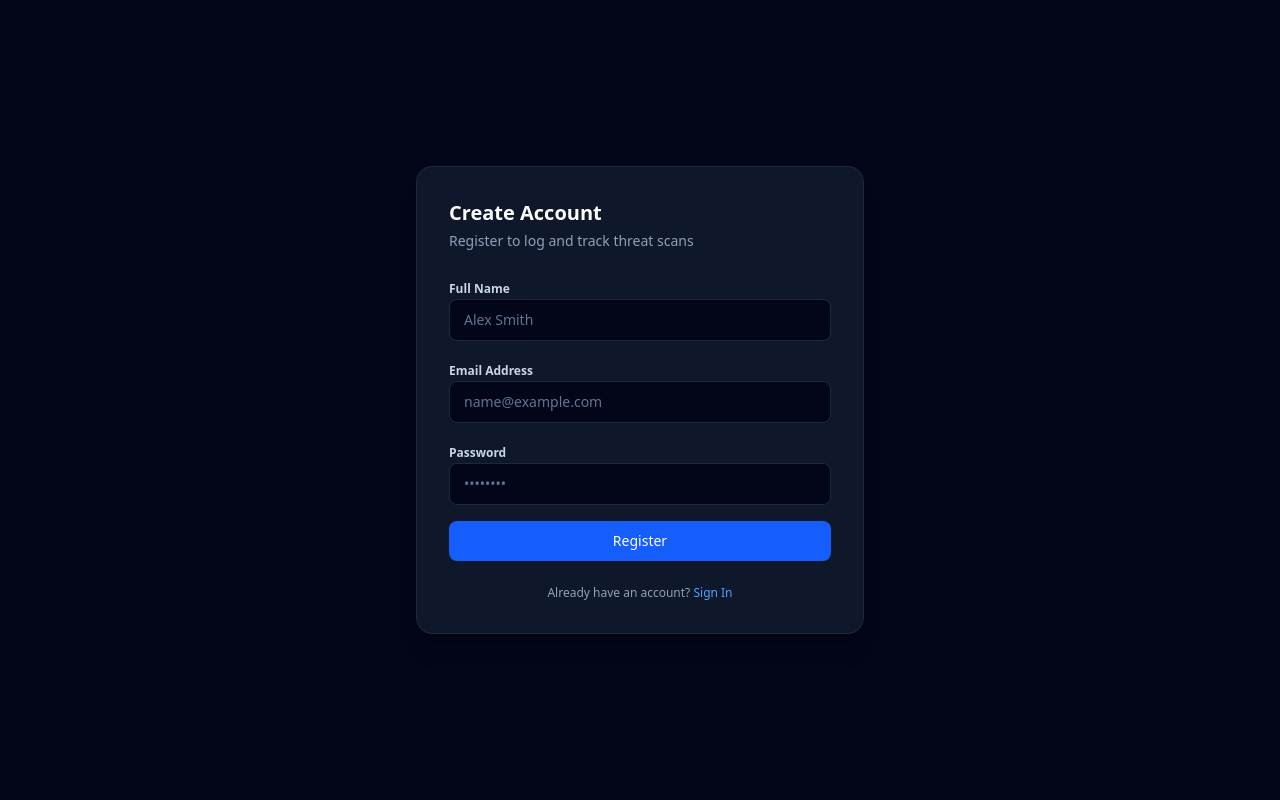
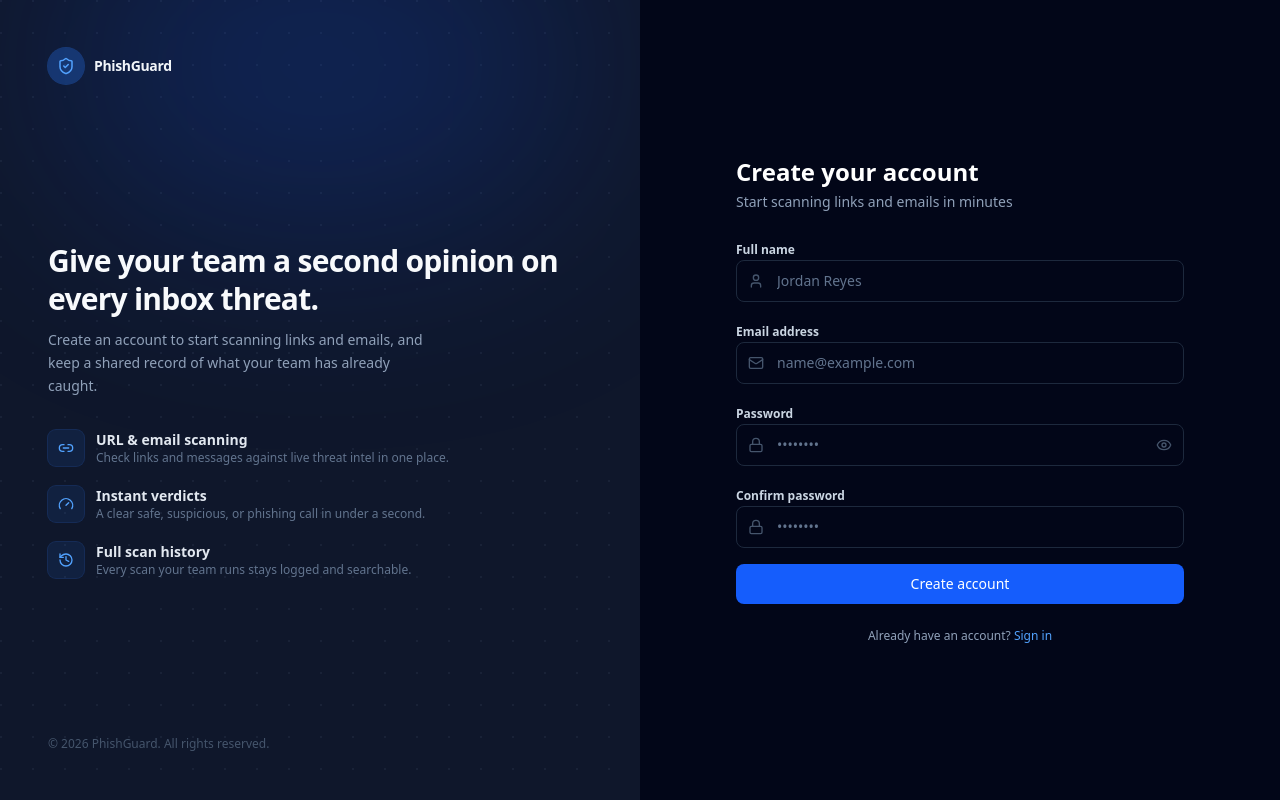
Before and after one commit to Ayusht20/phishing_detection, a Next.js app in the folder frontend/: page /register in a window 1280 px wide. Built offline with nearby package versions, Linux system fonts and the light colour scheme; no server answers.

Commit message:
Updated the UI of register page

```diff
--- a/frontend/src/app/register/page.js
+++ b/frontend/src/app/register/page.js
@@ -3,100 +3,323 @@
 import { useState } from 'react';
 import { useRouter } from 'next/navigation';
 import Link from 'next/link';
+import {
+  ShieldCheck,
+  Mail,
+  Lock,
+  User,
+  Eye,
+  EyeOff,
+  Loader2,
+  AlertTriangle,
+  Link2,
+  Gauge,
+  History,
+} from 'lucide-react';
 import api from '../../services/api';
 import { ENDPOINTS } from '../../constants/apiEndpoints';
+
+const VALUE_PROPS = [
+  {
+    title: 'URL & email scanning',
+    description: 'Check links and messages against live threat intel in one place.',
+    Icon: Link2,
+  },
+  {
+    title: 'Instant verdicts',
+    description: 'A clear safe, suspicious, or phishing call in under a second.',
+    Icon: Gauge,
+  },
+  {
+    title: 'Full scan history',
+    description: 'Every scan your team runs stays logged and searchable.',
+    Icon: History,
+  },
+];
+
+function RadarMark({ className = 'h-9 w-9' }) {
+  return (
+    <div className={`relative flex items-center justify-center ${className}`}>
+      <span className="absolute inline-flex h-full w-full animate-ping rounded-full bg-blue-500/20" />
+      <div className="relative flex h-full w-full items-center justify-center rounded-full bg-blue-500/10 ring-1 ring-blue-500/30">
+        <ShieldCheck className="h-1/2 w-1/2 text-blue-400" />
+      </div>
+    </div>
+  );
+}
+
+function BrandPanel() {
+  return (
+    <div className="relative hidden overflow-hidden bg-slate-900 lg:flex lg:w-1/2 lg:flex-col lg:justify-between">
+      <div
+        className="pointer-events-none absolute inset-0 opacity-[0.12]"
+        style={{
+          backgroundImage:
+            'radial-gradient(circle at 1px 1px, rgb(100 116 139) 1px, transparent 0)',
+          backgroundSize: '32px 32px',
+        }}
+      />
+      <div className="pointer-events-none absolute -top-24 left-1/2 h-80 w-[32rem] -translate-x-1/2 rounded-full bg-blue-600/20 blur-[110px]" />
+
+      <div className="relative px-12 pt-12">
+        <div className="flex items-center gap-2.5">
+          <RadarMark className="h-9 w-9" />
+          <span className="text-sm font-bold tracking-tight text-slate-100">
+            PhishGuard
+          </span>
+        </div>
+      </div>
+
+      <div className="relative px-12">
+        <h1 className="text-3xl font-bold leading-tight tracking-tight text-slate-50">
+          Give your team a second opinion on every inbox threat.
+        </h1>
+        <p className="mt-3 max-w-sm text-sm leading-relaxed text-slate-400">
+          Create an account to start scanning links and emails, and keep a
+          shared record of what your team has already caught.
+        </p>
+
+        <ul className="mt-8 space-y-5">
+          {VALUE_PROPS.map(({ title, description, Icon }) => (
+            <li key={title} className="flex gap-3">
+              <div className="flex h-9 w-9 flex-shrink-0 items-center justify-center rounded-lg bg-blue-500/10 ring-1 ring-blue-500/20">
+                <Icon className="h-4 w-4 text-blue-400" />
+              </div>
+              <div>
+                <p className="text-sm font-semibold text-slate-200">{title}</p>
+                <p className="text-xs text-slate-500">{description}</p>
+              </div>
+            </li>
+          ))}
+        </ul>
+      </div>
+
+      <div className="relative px-12 pb-12">
+        <p className="text-xs text-slate-600">
+          © {new Date().getFullYear()} PhishGuard. All rights reserved.
+        </p>
+      </div>
+    </div>
+  );
+}
+
+function passwordStrength(password) {
+  if (!password) return { label: '', width: '0%', color: 'bg-slate-800' };
+  let score = 0;
+  if (password.length >= 8) score += 1;
+  if (/[A-Z]/.test(password)) score += 1;
+  if (/[0-9]/.test(password)) score += 1;
+  if (/[^A-Za-z0-9]/.test(password)) score += 1;
+
+  if (score <= 1) return { label: 'Weak', width: '25%', color: 'bg-red-500' };
+  if (score === 2) return { label: 'Fair', width: '50%', color: 'bg-amber-500' };
+  if (score === 3) return { label: 'Good', width: '75%', color: 'bg-blue-500' };
+  return { label: 'Strong', width: '100%', color: 'bg-emerald-500' };
+}
 
 export default function Register() {
   const [name, setName] = useState('');
   const [email, setEmail] = useState('');
   const [password, setPassword] = useState('');
+  const [confirmPassword, setConfirmPassword] = useState('');
+  const [showPassword, setShowPassword] = useState(false);
   const [error, setError] = useState('');
   const [loading, setLoading] = useState(false);
   const router = useRouter();
 
+  const strength = passwordStrength(password);
+  const passwordsMismatch =
+    confirmPassword.length > 0 && password !== confirmPassword;
+
   const handleSubmit = async (e) => {
     e.preventDefault();
     setError('');
+
+    if (password !== confirmPassword) {
+      setError('Passwords do not match.');
+      return;
+    }
+    if (password.length < 8) {
+      setError('Password must be at least 8 characters.');
+      return;
+    }
+
     setLoading(true);
 
     try {
-      const res = await api.post(ENDPOINTS.AUTH.REGISTER, { name, email, password });
-      localStorage.setItem('token', res.data.access_token);
-      localStorage.setItem('userName', res.data.name);
-      router.push('/dashboard');
+      const res = await api.post(ENDPOINTS.AUTH.REGISTER, {
+        name,
+        email,
+        password,
+      });
+
+      const { access_token, name: returnedName, role } = res.data || {};
+
+      if (access_token) {
+        localStorage.setItem('token', access_token);
+        localStorage.setItem('userName', returnedName || name || '');
+        if (role) {
+          localStorage.setItem('userRole', role);
+        }
+        router.push(role === 'admin' ? '/admin/dashboard' : '/dashboard');
+        return;
+      }
+
+      router.push('/login?registered=1');
     } catch (err) {
-      setError(err.response?.data?.detail || 'Registration failed');
+      setError(err.response?.data?.detail || 'Could not create your account.');
     } finally {
       setLoading(false);
     }
   };
 
   return (
-    <main className="min-h-screen bg-slate-950 text-slate-100 flex items-center justify-center p-6">
-      <div className="max-w-md w-full bg-slate-900 border border-slate-800 rounded-2xl p-8 shadow-xl space-y-6">
+    <main className="flex min-h-screen bg-slate-950 text-slate-100">
+      <BrandPanel />
+
+      <div className="flex w-full items-center justify-center p-6 lg:w-1/2">
+        <div className="w-full max-w-md space-y-6">
+          <div className="mb-2 flex items-center gap-2.5 lg:hidden">
+            <RadarMark className="h-8 w-8" />
+            <span className="text-sm font-bold tracking-tight text-slate-100">
+              PhishGuard
+            </span>
+          </div>
+
           <div className="space-y-1">
-          <h2 className="text-xl font-bold text-white">Create Account</h2>
-          <p className="text-sm text-slate-400">Register to log and track threat scans</p>
+            <h2 className="text-2xl font-bold text-white">Create your account</h2>
+            <p className="text-sm text-slate-400">
+              Start scanning links and emails in minutes
+            </p>
           </div>
 
           {error && (
-          <div className="p-3 bg-red-950/60 border border-red-800 text-red-300 rounded-lg text-sm">
-            {error}
+            <div className="flex items-start gap-2 rounded-lg border border-red-800 bg-red-950/60 p-3 text-sm text-red-300">
+              <AlertTriangle className="mt-0.5 h-4 w-4 flex-shrink-0" />
+              <span>{error}</span>
             </div>
           )}
 
           <form onSubmit={handleSubmit} className="space-y-4">
             <div className="space-y-1.5">
-            <label className="text-xs font-semibold text-slate-300">Full Name</label>
+              <label className="text-xs font-semibold text-slate-300">
+                Full name
+              </label>
+              <div className="relative">
+                <User className="pointer-events-none absolute left-3 top-1/2 h-4 w-4 -translate-y-1/2 text-slate-600" />
                 <input
                   type="text"
                   required
+                  autoComplete="name"
                   value={name}
                   onChange={(e) => setName(e.target.value)}
-              placeholder="Alex Smith"
-              className="w-full px-3.5 py-2.5 bg-slate-950 border border-slate-800 rounded-lg text-sm text-white placeholder-slate-500 focus:outline-none focus:border-blue-500 transition"
+                  placeholder="Jordan Reyes"
+                  className="w-full rounded-lg border border-slate-800 bg-slate-950 py-2.5 pl-10 pr-3.5 text-sm text-white placeholder-slate-500 transition focus:border-blue-500 focus:outline-none"
                 />
+              </div>
             </div>
 
             <div className="space-y-1.5">
-            <label className="text-xs font-semibold text-slate-300">Email Address</label>
+              <label className="text-xs font-semibold text-slate-300">
+                Email address
+              </label>
+              <div className="relative">
+                <Mail className="pointer-events-none absolute left-3 top-1/2 h-4 w-4 -translate-y-1/2 text-slate-600" />
                 <input
                   type="email"
                   required
+                  autoComplete="email"
                   value={email}
                   onChange={(e) => setEmail(e.target.value)}
                   placeholder="name@example.com"
-              className="w-full px-3.5 py-2.5 bg-slate-950 border border-slate-800 rounded-lg text-sm text-white placeholder-slate-500 focus:outline-none focus:border-blue-500 transition"
+                  className="w-full rounded-lg border border-slate-800 bg-slate-950 py-2.5 pl-10 pr-3.5 text-sm text-white placeholder-slate-500 transition focus:border-blue-500 focus:outline-none"
                 />
+              </div>
             </div>
 
             <div className="space-y-1.5">
-            <label className="text-xs font-semibold text-slate-300">Password</label>
+              <label className="text-xs font-semibold text-slate-300">
+                Password
+              </label>
+              <div className="relative">
+                <Lock className="pointer-events-none absolute left-3 top-1/2 h-4 w-4 -translate-y-1/2 text-slate-600" />
                 <input
-              type="password"
+                  type={showPassword ? 'text' : 'password'}
                   required
+                  autoComplete="new-password"
                   value={password}
                   onChange={(e) => setPassword(e.target.value)}
                   placeholder="••••••••"
-              className="w-full px-3.5 py-2.5 bg-slate-950 border border-slate-800 rounded-lg text-sm text-white placeholder-slate-500 focus:outline-none focus:border-blue-500 transition"
+                  className="w-full rounded-lg border border-slate-800 bg-slate-950 py-2.5 pl-10 pr-10 text-sm text-white placeholder-slate-500 transition focus:border-blue-500 focus:outline-none"
                 />
+                <button
+                  type="button"
+                  onClick={() => setShowPassword((v) => !v)}
+                  className="absolute right-3 top-1/2 -translate-y-1/2 text-slate-600 transition-colors hover:text-slate-300"
+                  aria-label={showPassword ? 'Hide password' : 'Show password'}
+                >
+                  {showPassword ? (
+                    <EyeOff className="h-4 w-4" />
+                  ) : (
+                    <Eye className="h-4 w-4" />
+                  )}
+                </button>
+              </div>
+              {password.length > 0 && (
+                <div className="flex items-center gap-2 pt-1">
+                  <div className="h-1 flex-1 overflow-hidden rounded-full bg-slate-800">
+                    <div
+                      className={`h-full transition-all ${strength.color}`}
+                      style={{ width: strength.width }}
+                    />
+                  </div>
+                  <span className="text-[11px] text-slate-500">{strength.label}</span>
+                </div>
+              )}
+            </div>
+
+            <div className="space-y-1.5">
+              <label className="text-xs font-semibold text-slate-300">
+                Confirm password
+              </label>
+              <div className="relative">
+                <Lock className="pointer-events-none absolute left-3 top-1/2 h-4 w-4 -translate-y-1/2 text-slate-600" />
+                <input
+                  type={showPassword ? 'text' : 'password'}
+                  required
+                  autoComplete="new-password"
+                  value={confirmPassword}
+                  onChange={(e) => setConfirmPassword(e.target.value)}
+                  placeholder="••••••••"
+                  className={`w-full rounded-lg border bg-slate-950 py-2.5 pl-10 pr-3.5 text-sm text-white placeholder-slate-500 transition focus:outline-none ${
+                    passwordsMismatch
+                      ? 'border-red-800 focus:border-red-500'
+                      : 'border-slate-800 focus:border-blue-500'
+                  }`}
+                />
+              </div>
+              {passwordsMismatch && (
+                <p className="text-[11px] text-red-400">Passwords don&apos;t match.</p>
+              )}
             </div>
 
             <button
               type="submit"
               disabled={loading}
-            className="w-full py-2.5 px-4 bg-blue-600 hover:bg-blue-500 disabled:bg-blue-800/60 text-white rounded-lg font-medium text-sm transition"
+              className="flex w-full items-center justify-center gap-2 rounded-lg bg-blue-600 px-4 py-2.5 text-sm font-medium text-white transition hover:bg-blue-500 disabled:cursor-not-allowed disabled:bg-blue-800/60"
             >
-            {loading ? 'Creating Account...' : 'Register'}
+              {loading && <Loader2 className="h-4 w-4 animate-spin" />}
+              {loading ? 'Creating account…' : 'Create account'}
             </button>
           </form>
 
           <p className="text-center text-xs text-slate-400">
             Already have an account?{' '}
             <Link href="/login" className="text-blue-400 hover:underline">
-            Sign In
+              Sign in
             </Link>
           </p>
+        </div>
       </div>
     </main>
   );
```
Lines whose indentation alone changed are shown as unchanged.
